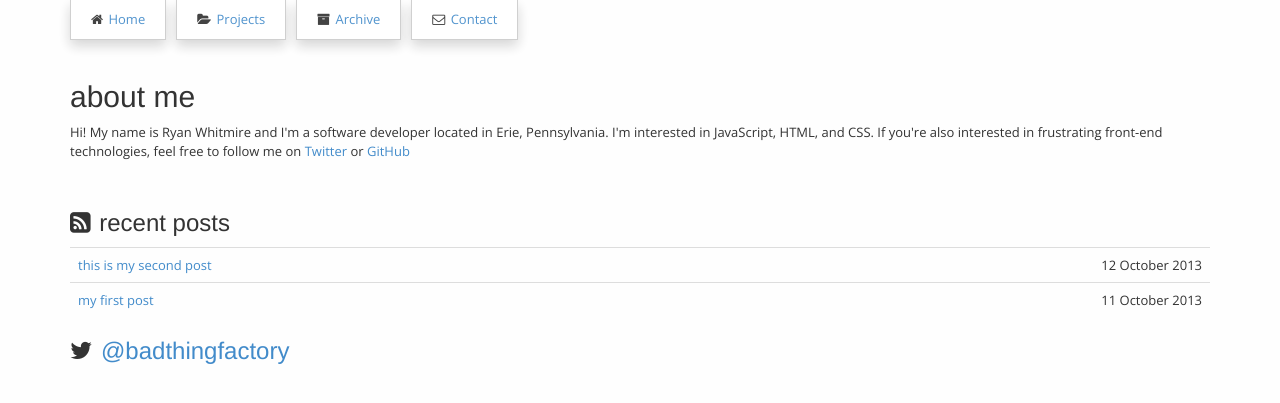
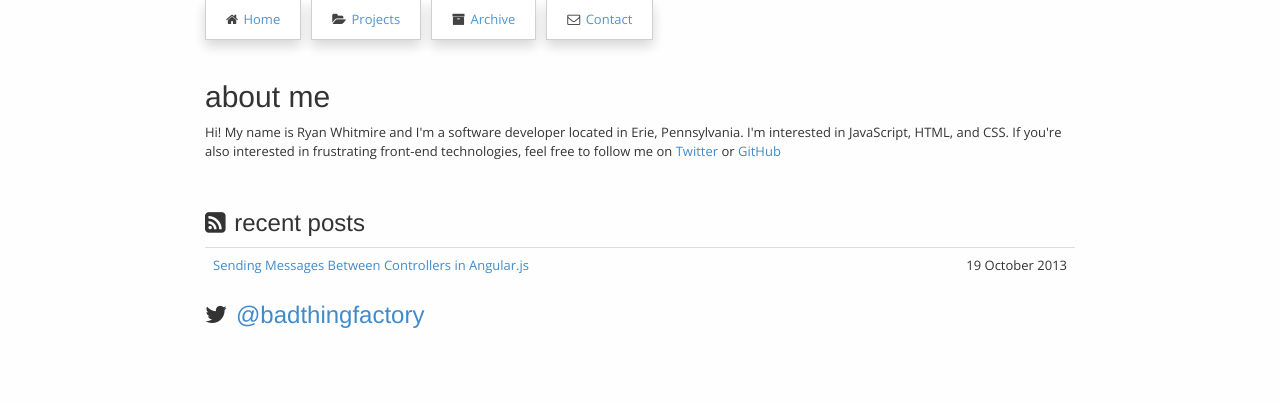
Before and after one commit to rwhitmire/rwhitmire.github.io, a Jekyll site: the page built from index.html, in a window 1280 px wide. Shown: the top 403 px of the page. Built offline with Jekyll 4.4.1, drawn with Linux system fonts in a browser that asks for light colours; Markdown is read by kramdown in place of the engine named in the settings.

Commit message:
add blog post and analytics

```diff
--- /dev/null
+++ b/_includes/analytics.html
@@ -0,0 +1,9 @@
+<script>
+  (function(i,s,o,g,r,a,m){i['GoogleAnalyticsObject']=r;i[r]=i[r]||function(){
+  (i[r].q=i[r].q||[]).push(arguments)},i[r].l=1*new Date();a=s.createElement(o),
+  m=s.getElementsByTagName(o)[0];a.async=1;a.src=g;m.parentNode.insertBefore(a,m)
+  })(window,document,'script','//www.google-analytics.com/analytics.js','ga');
+
+  ga('create', 'UA-44983727-1', 'rwhitmire.github.io');
+  ga('send', 'pageview');
+</script>
--- a/_layouts/default.html
+++ b/_layouts/default.html
@@ -10,7 +10,7 @@
     <link href='http://fonts.googleapis.com/css?family=Source+Code+Pro' rel='stylesheet' type='text/css'>
     <link href='http://fonts.googleapis.com/css?family=Open+Sans' rel='stylesheet' type='text/css'>
 
-    <title>{{site.name}}</title>
+    <title>{{page.title}}</title>
 
     <!-- Bootstrap core CSS -->
     <link href="/css/bootstrap.min.css" rel="stylesheet">
@@ -115,5 +115,7 @@
         </div>
     </div>
     <![endif]-->
+
+    {% include analytics.html %}
 </body>
 </html>
--- a/_posts/2013-10-12-my-second-post.md
+++ /dev/null
@@ -1,8 +0,0 @@
----
-layout: default
-title: this is my second post
----
-
-# second post!
-
-another post for you!
--- a/css/site.css
+++ b/css/site.css
@@ -8,6 +8,16 @@ body {
 
 code, pre {
 	font-family: 'source code pro';
+}
+
+table {
+	table-layout: fixed;
+}
+
+@media (min-width: 768px) {
+  .container {
+    max-width: 900px;
+  }
 }
 
 div.pad-top {
@@ -99,3 +109,21 @@ input.error, textarea.error, select.error {
 	margin: 0 auto;
 	margin-top: 50px;
 }
+
+article .header {
+	margin: 20px 0;
+}
+
+article .header h2 {
+	padding: 0;
+	margin: 0;
+	font-size: 24px;
+}
+
+article .content {
+	margin-bottom: 50px;
+}
+
+.date-col {
+	width: 180px;
+}
--- a/index.html
+++ b/index.html
@@ -27,7 +27,7 @@ title: Home
 		{% for post in site.posts limit: 5 %}
 		<tr>
 			<td><a href="{{ post.url }}">{{ post.title }}</a></td>
-			<td class="text-right">{{ post.date | date_to_long_string }}</td>
+			<td class="text-right date-col">{{ post.date | date_to_long_string }}</td>
 		</tr>
 		{% endfor %}
 	</tbody>
--- a/js/tweets.js
+++ b/js/tweets.js
@@ -43,7 +43,7 @@ $(function(){
     	$.each(tweets, function(index, tweet){
     		$tr = $('<tr>');
     		$col1 = $('<td>');
-    		$col2 = $('<td>').addClass('text-right');
+    		$col2 = $('<td>').addClass('text-right').addClass('date-col');
 
     		console.log(tweet);
 
```
Also changed, not shown: _includes/disqus.html (added, +14 -0 lines), _layouts/post.html (added, +19 -0 lines), _posts/2013-10-11-first-post.html (deleted, +0 -9 lines), _posts/2013-10-19-send-messages-between-controllers-angular.html (added, +43 -0 lines), 9 other files.
